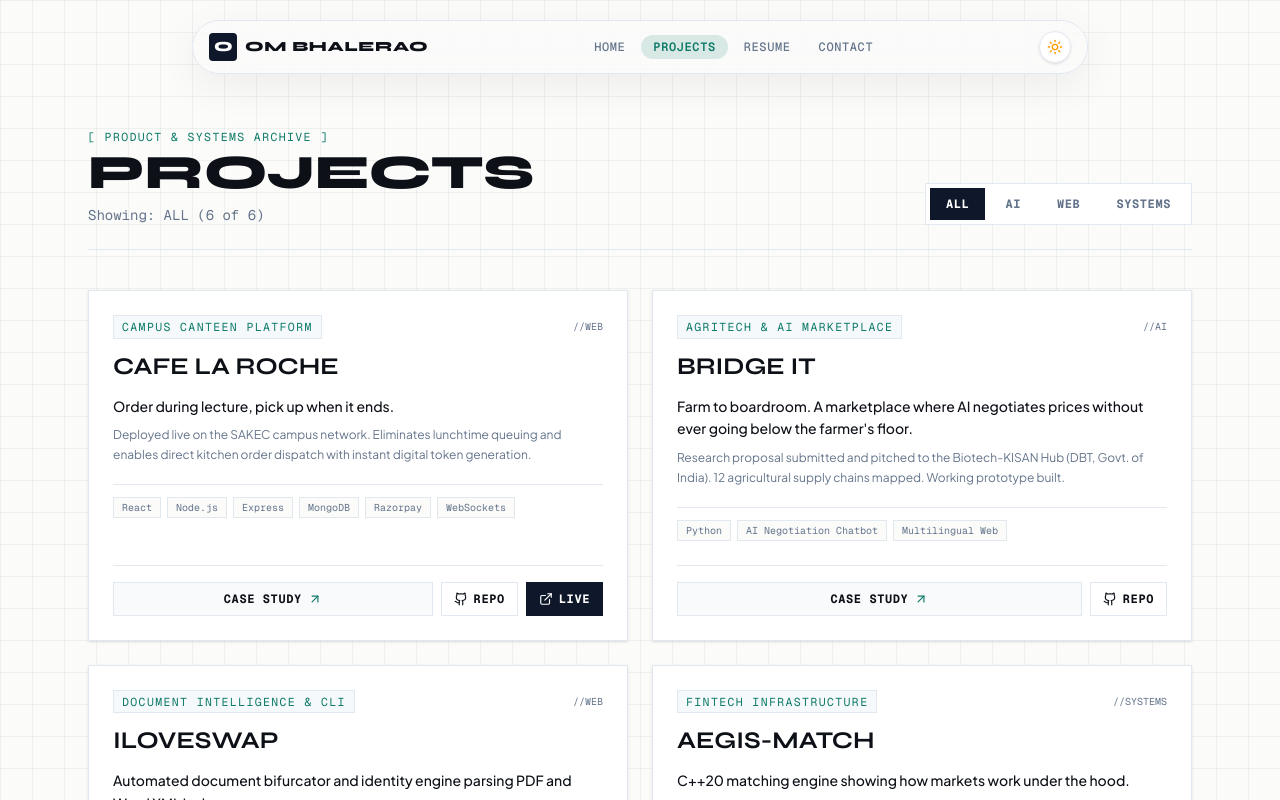
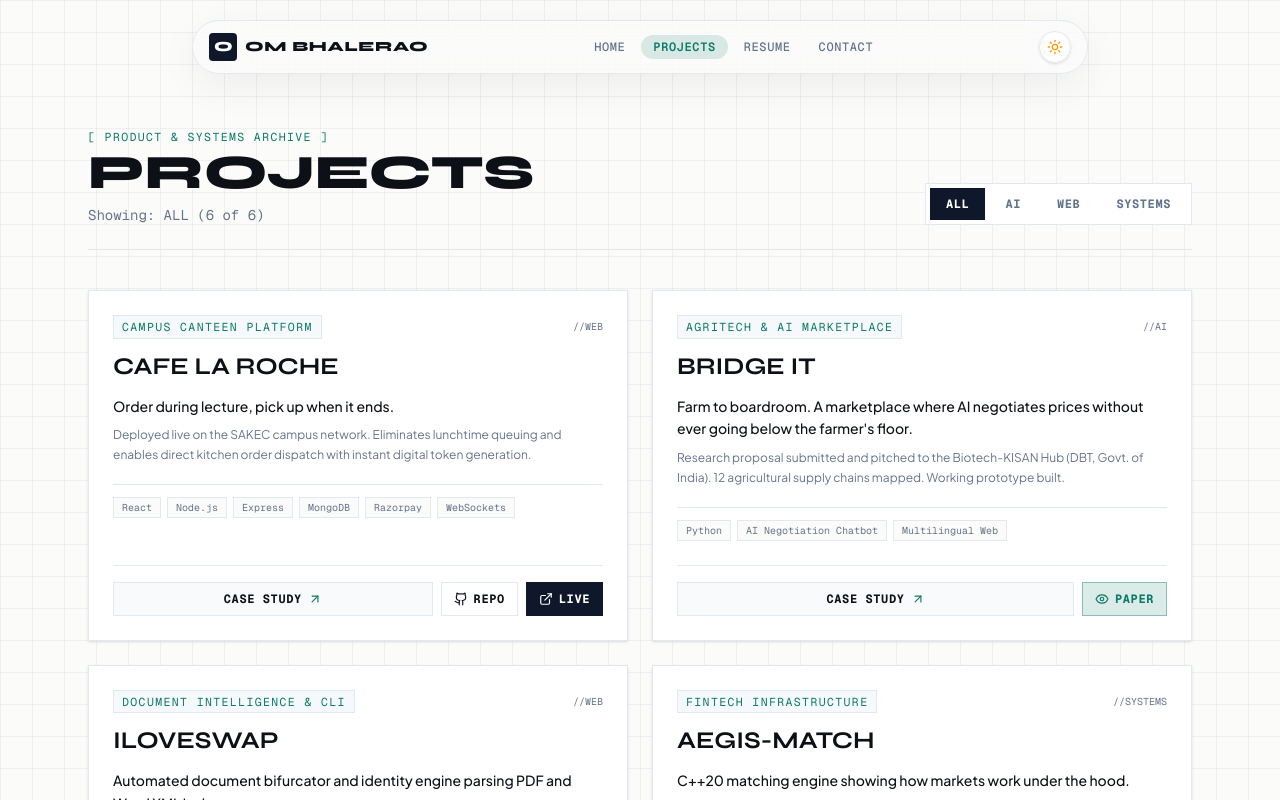
Before and after one commit to tyranthOM/BB-portfolio, a Next.js app: page /projects in a window 1280 px wide. Shown: the top 800 px of the page. Built offline with nearby package versions, Linux system fonts and the light colour scheme.

Commit message:
feat: swap project repo button with read research paper for Bridge IT

```diff
--- a/src/app/projects/[slug]/page.tsx
+++ b/src/app/projects/[slug]/page.tsx
@@ -5,7 +5,7 @@ import type { Metadata } from "next";
 import { PROJECTS } from "@/data/projects";
 import { Navbar } from "@/components/layout/Navbar";
 import { Footer } from "@/components/layout/Footer";
-import { ArrowLeft, ExternalLink, CheckCircle2 } from "lucide-react";
+import { ArrowLeft, ExternalLink, CheckCircle2, Eye } from "lucide-react";
 import { GithubIcon } from "@/components/ui/SocialIcons";
 import { ProposalReader } from "@/components/projects/ProposalReader";
 
@@ -92,7 +92,16 @@ export default async function ProjectCaseStudyPage({
 
             {/* Direct Links */}
             <div className="mt-6 flex flex-wrap gap-3">
-              {project.githubUrl && (
+              {project.slug === "bridge-it" ? (
+                <a
+                  href="#dbt-paper"
+                  className="inline-flex items-center gap-2 px-4 py-2 border border-secondary/40 bg-secondary/15 text-secondary font-mono text-xs font-bold uppercase hover:bg-secondary/25 transition-colors cursor-pointer"
+                >
+                  <Eye className="w-3.5 h-3.5 text-secondary" />
+                  READ RESEARCH PAPER
+                </a>
+              ) : (
+                project.githubUrl && (
                   <a
                     href={project.githubUrl}
                     target="_blank"
@@ -102,6 +111,7 @@ export default async function ProjectCaseStudyPage({
                     <GithubIcon className="w-3.5 h-3.5" />
                     PROJECT REPOSITORY
                   </a>
+                )
               )}
               {project.liveUrl && (
                 <a
@@ -194,9 +204,9 @@ export default async function ProjectCaseStudyPage({
 
             {/* Read-Only Research Proposal for Bridge IT */}
             {project.slug === "bridge-it" && (
-              <div>
+              <div id="dbt-paper">
                 <span className="mono-tag block mb-2">[ 06 // DBT RESEARCH PAPER ]</span>
-                <ProposalReader />
+                <ProposalReader id="dbt-paper-reader" />
               </div>
             )}
 
--- a/src/app/projects/page.tsx
+++ b/src/app/projects/page.tsx
@@ -5,7 +5,7 @@ import Link from "next/link";
 import { Navbar } from "@/components/layout/Navbar";
 import { Footer } from "@/components/layout/Footer";
 import { PROJECTS, PERSONAL_INFO } from "@/data/projects";
-import { ExternalLink, ArrowUpRight } from "lucide-react";
+import { ExternalLink, ArrowUpRight, Eye } from "lucide-react";
 import { GithubIcon } from "@/components/ui/SocialIcons";
 
 export default function ProjectsPage() {
@@ -112,7 +112,17 @@ export default function ProjectsPage() {
                     <ArrowUpRight className="w-3.5 h-3.5 text-secondary" />
                   </Link>
 
-                  {project.githubUrl && (
+                  {project.slug === "bridge-it" ? (
+                    <Link
+                      href={`/projects/${project.slug}#dbt-paper`}
+                      className="inline-flex items-center justify-center gap-1.5 py-2 px-3 border border-secondary/40 bg-secondary/15 text-secondary font-mono text-xs font-bold uppercase tracking-wider hover:bg-secondary/25 transition-colors text-center"
+                      title="Read DBT Research Proposal Paper"
+                    >
+                      <Eye className="w-3.5 h-3.5" />
+                      PAPER
+                    </Link>
+                  ) : (
+                    project.githubUrl && (
                       <a
                         href={project.githubUrl}
                         target="_blank"
@@ -123,6 +133,7 @@ export default function ProjectsPage() {
                         <GithubIcon className="w-3.5 h-3.5" />
                         REPO
                       </a>
+                    )
                   )}
 
                   {project.liveUrl && (
--- a/src/components/projects/FeaturedProjects.tsx
+++ b/src/components/projects/FeaturedProjects.tsx
@@ -2,7 +2,7 @@
 
 import React from "react";
 import Link from "next/link";
-import { ArrowUpRight, ExternalLink } from "lucide-react";
+import { ArrowUpRight, ExternalLink, Eye } from "lucide-react";
 import { PROJECTS } from "@/data/projects";
 import { GithubIcon } from "@/components/ui/SocialIcons";
 
@@ -90,7 +90,17 @@ export function FeaturedProjects() {
                   <ArrowUpRight className="w-3.5 h-3.5 text-secondary" />
                 </Link>
 
-                {project.githubUrl && (
+                {project.slug === "bridge-it" ? (
+                  <Link
+                    href={`/projects/${project.slug}#dbt-paper`}
+                    className="inline-flex items-center justify-center gap-1.5 py-2 px-3 border border-secondary/40 bg-secondary/15 text-secondary font-mono text-[11px] font-bold uppercase tracking-wider hover:bg-secondary/25 transition-colors text-center"
+                    title="Read DBT Research Proposal Paper"
+                  >
+                    <Eye className="w-3.5 h-3.5" />
+                    PAPER
+                  </Link>
+                ) : (
+                  project.githubUrl && (
                     <a
                       href={project.githubUrl}
                       target="_blank"
@@ -101,6 +111,7 @@ export function FeaturedProjects() {
                       <GithubIcon className="w-3.5 h-3.5" />
                       REPO
                     </a>
+                  )
                 )}
 
                 {project.liveUrl && (
--- a/src/components/projects/ProposalReader.tsx
+++ b/src/components/projects/ProposalReader.tsx
@@ -3,11 +3,11 @@
 import React, { useState } from "react";
 import { FileText, Eye, ShieldCheck, ChevronDown, ChevronUp } from "lucide-react";
 
-export function ProposalReader() {
+export function ProposalReader({ id }: { id?: string }) {
   const [isOpen, setIsOpen] = useState(false);
 
   return (
-    <div className="border border-border bg-card mt-6 select-none overflow-hidden">
+    <div id={id} className="border border-border bg-card mt-6 select-none overflow-hidden">
       {/* Header bar */}
       <div
         onClick={() => setIsOpen(!isOpen)}
```
Lines whose indentation alone changed are shown as unchanged.
